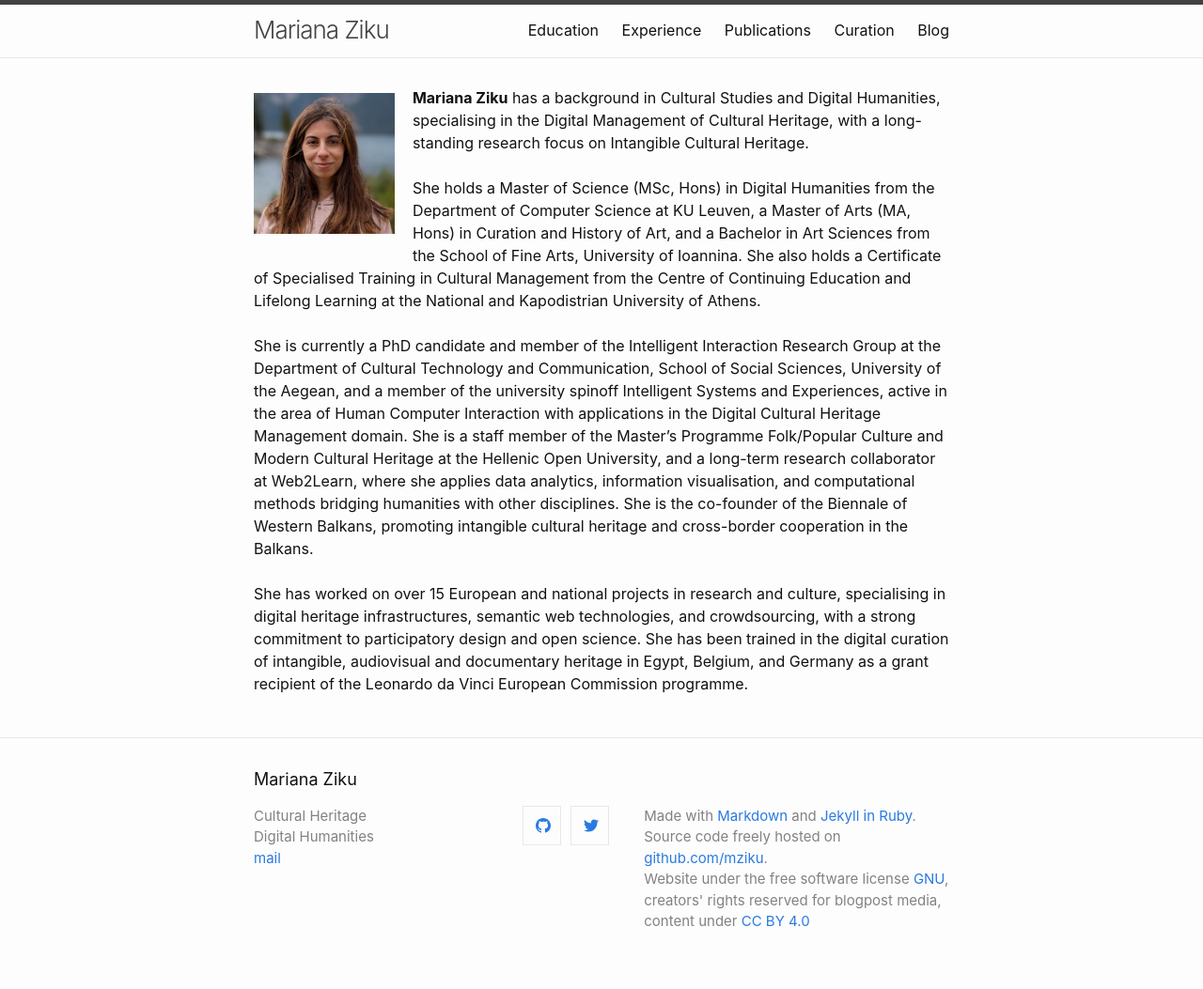
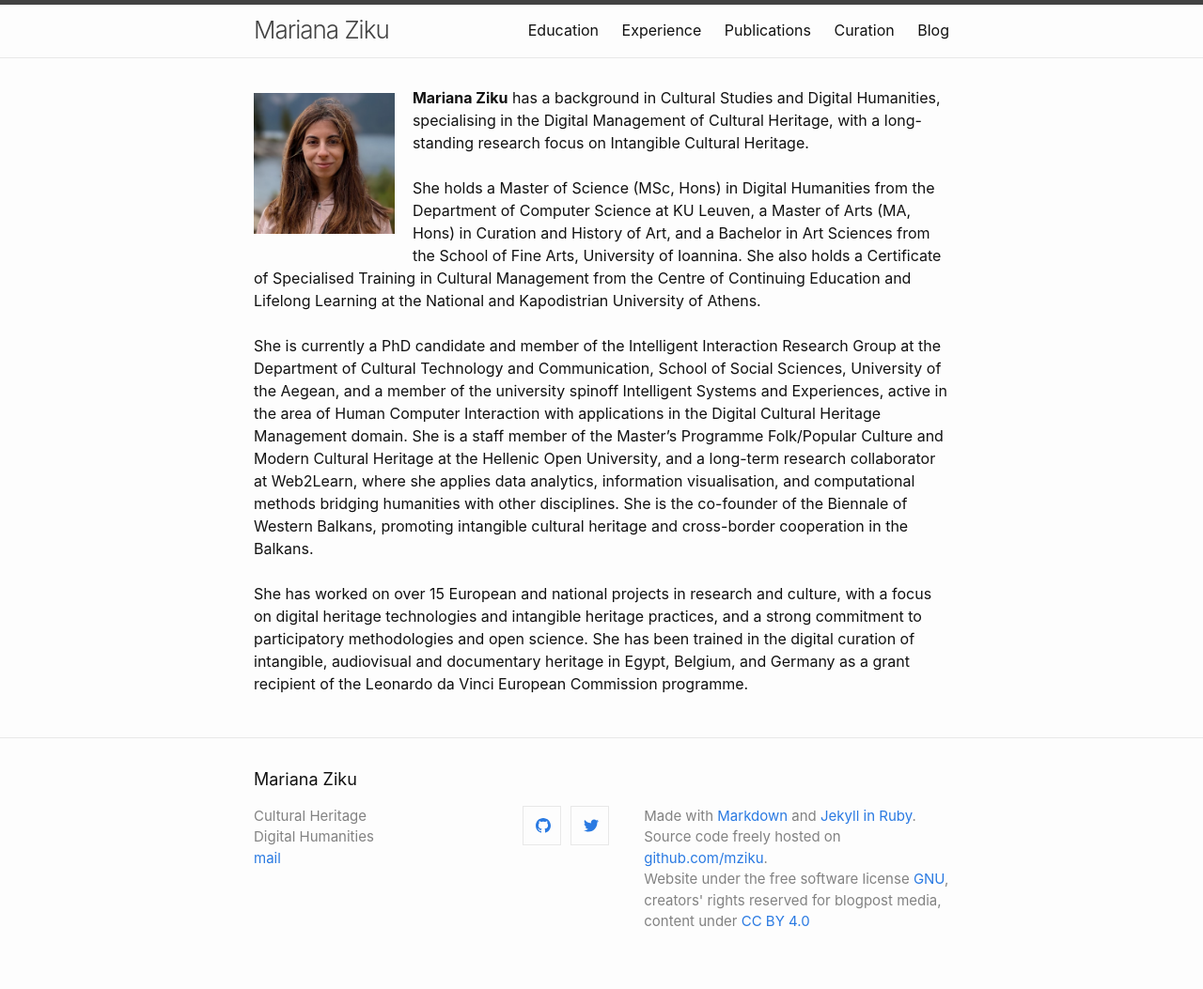
Before and after one commit to mziku/mziku.github.io, a Jekyll site: the page built from index.md, in a window 1280 px wide. Shown: the whole page at 94% size. Built offline with Jekyll 4.4.1, drawn with Linux system fonts in a browser that asks for light colours; our own code applies the rules of GitHub Pages for plain Markdown files.

Commit message:
index.md

```diff
--- a/index.md
+++ b/index.md
@@ -8,4 +8,4 @@ She holds a Master of Science (MSc, Hons) in Digital Humanities from the Departm
 She is currently a PhD candidate and member of the Intelligent Interaction Research Group at the Department of Cultural Technology and Communication, School of Social Sciences, University of the Aegean, and a member of the university spinoff Intelligent Systems and Experiences, active in the area of Human Computer Interaction with applications in the Digital Cultural Heritage Management domain. She is a staff member of the Master’s Programme Folk/Popular Culture and Modern Cultural Heritage at the Hellenic Open University, and a long-term research collaborator at Web2Learn, where she applies data analytics, information visualisation, and computational methods bridging humanities with other disciplines. She is the co-founder of the Biennale of Western Balkans, promoting intangible cultural heritage and cross-border cooperation in the Balkans.
 <br>
 <br>
-She has worked on over 15 European and national projects in research and culture, specialising in digital heritage infrastructures, semantic web technologies, and crowdsourcing, with a strong commitment to participatory design and open science. She has been trained in the digital curation of intangible, audiovisual and documentary heritage in Egypt, Belgium, and Germany as a grant recipient of the Leonardo da Vinci European Commission programme.
+She has worked on over 15 European and national projects in research and culture, with a focus on digital heritage technologies and intangible heritage practices, and a strong commitment to participatory methodologies and open science. She has been trained in the digital curation of intangible, audiovisual and documentary heritage in Egypt, Belgium, and Germany as a grant recipient of the Leonardo da Vinci European Commission programme.
```
